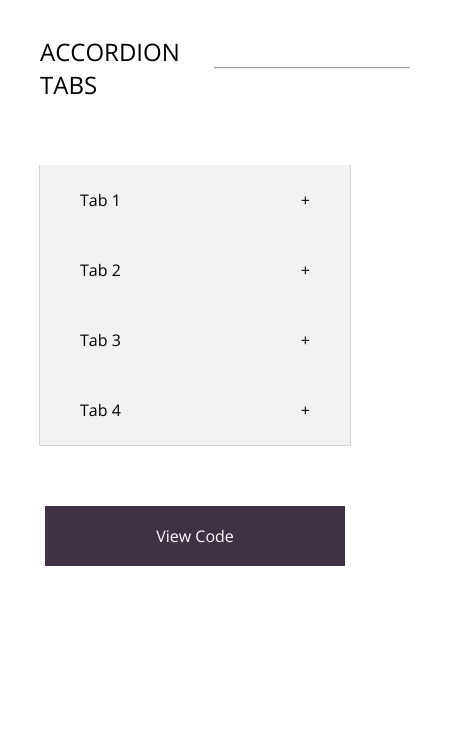
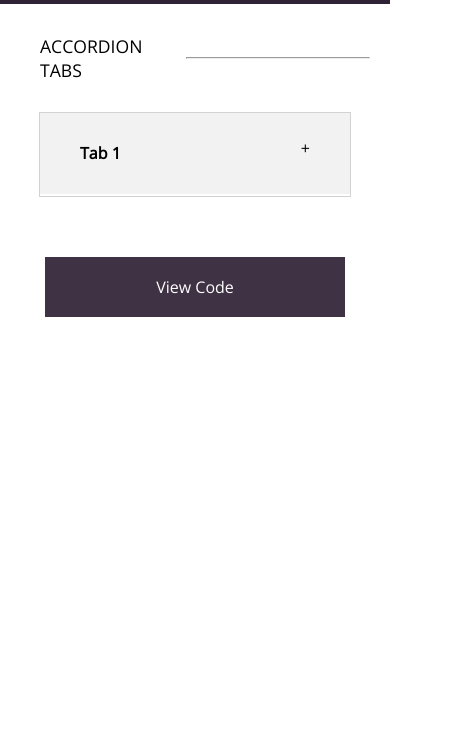
Before and after one commit to ana-jauregui/Pattrn-Party, a plain HTML site: page index.html in a window 390 px wide. Shown: the part 102-844 px from the top of the page, 470 px wide, since content can reach past the window. Drawn offline with nearby package versions, Linux system fonts and the light colour scheme.

Commit message:
Add functionality

```diff
--- a/index.css
+++ b/index.css
@@ -3,7 +3,11 @@ body {
   font-family: 'Open Sans', sans-serif;
   padding: 0;
 
-  margin: auto;
+  margin: 0;
+}
+
+body a {
+  text-decoration: none;
 }
 
 header {
@@ -11,7 +15,11 @@ header {
   color: #FFFFFF;
   display: flex;
   justify-content: space-between;
-  padding: 0 40px 0 40px;
+  /*padding: 0 40px 0 40px;*/
+}
+
+header h2, h3 {
+  margin: 20px 40px;
 }
 
 header span {
@@ -20,15 +28,18 @@ header span {
 
 .project-name {
   align-items: center;
-  font-size: 1.5em;
+  font-size: 1.2em;
   display: flex;
-  padding: 40px;
   width: 100%;
+}
+
+.project-name p {
+  margin: 30px 0 30px 40px;
 }
 
 .project-name hr {
   margin: 0 20px 0 30px;
-  width: 70%;
+  width: 75%;
 }
 
 .accordion-tabs {
@@ -95,6 +106,7 @@ header span {
 }
 
 .picture {
+  background: #F2F2F2;
   border: 1px solid #D1D2D3;
   height: 300px;
   width: 40%;
@@ -122,26 +134,41 @@ header span {
   height: 60px;
   justify-content: center;
   margin: 60px auto 30px auto;
-  width: 300px;
+  min-width: 300px;
+  width: 80%;
+  max-width: 500px;
 }
 
 @media screen and (max-width: 750px) {
 
+  .project-name {
+    font-size: 1.1em;
+  }
+
+  .project-name hr {
+    width: 60%;
+  }
+
   .tab-content {
+    border: 1px solid #D1D2D3;
     display: flex;
     flex-direction: column;
     padding: 0;
   }
 
-  .hidden {
+  /*.hidden {
     display: block;
-  }
+  }*/
 
   .mobile-tab {
     background: #F2F2F2;
     display: flex;
     justify-content: space-between;
     width: 100%;
+  }
+
+  .mobile-tab h4 {
+    padding: 8px 40px;
   }
 
   .mobile-tab p {
@@ -161,11 +188,16 @@ header span {
     flex-direction: column;
   }
 
+  .tab-details:nth-child(-n+3) {
+    border-bottom: 2px solid #FFFFFF;
+  }
+
   .mobile-hide {
     display: none;
   }
 
   .picture {
+    background: #F2F2F2;
     width: 100%;
   }
 
--- a/index.html
+++ b/index.html
@@ -30,12 +30,12 @@
 
       <div class="tab-content">
 
-        <div class="tab1-details">
-          <div class="mobile-tab mt1">
-            <p>Tab 1</p>
+        <div class="tab1-details tab-details">
+          <div class="mobile-tab mob-tab1">
+            <h4>Tab 1</h4>
             <p class="open">+</p>
           </div>
-          <div class="all-tab-content mobile-hide">
+          <div class="all-tab-content mobile-hide mob-tab1-details">
             <div class="picture">
               <!-- img content will live here -->
             </div>
@@ -46,12 +46,12 @@
           </div>
         </div>
 
-        <div class="tab2-details hidden">
-          <div class="mobile-tab mt2">
-            <p>Tab 2</p>
+        <div class="tab2-details tab-details hidden">
+          <div class="mobile-tab mob-tab2">
+            <h4>Tab 2</h4>
             <p class="open">+</p>
           </div>
-          <div class="all-tab-content mobile-hide">
+          <div class="all-tab-content mobile-hide mob-tab2-details">
             <div class="picture">
               <!-- img content will live here -->
             </div>
@@ -62,12 +62,12 @@
           </div>
         </div>
 
-        <div class="tab3-details hidden">
-          <div class="mobile-tab mt3">
-            <p>Tab 3</p>
+        <div class="tab3-details tab-details hidden">
+          <div class="mobile-tab mob-tab3">
+            <h4>Tab 3</h4>
             <p class="open">+</p>
           </div>
-          <div class="all-tab-content mobile-hide">
+          <div class="all-tab-content mobile-hide mob-tab3-details">
             <div class="picture">
               <!-- img content will live here -->
             </div>
@@ -78,12 +78,12 @@
           </div>
         </div>
 
-        <div class="tab4-details hidden">
-          <div class="mobile-tab mt4">
-            <p>Tab 4</p>
+        <div class="tab4-details tab-details hidden">
+          <div class="mobile-tab mob-tab4">
+            <h4>Tab 4</h4>
             <p class="open">+</p>
           </div>
-          <div class="all-tab-content mobile-hide">
+          <div class="all-tab-content mobile-hide mob-tab4-details">
             <div class="picture">
               <!-- img content will live here -->
             </div>
@@ -96,9 +96,10 @@
 
       </div>
 
+      <a href="https://github.com/anajauregui/Pattrn-Party"  target="_blank"
       <div class="view-code-btn">
         <p>View Code</p>
-      </div>
+      </div></a>
 
     </div>
 
--- a/index.js
+++ b/index.js
@@ -1,7 +1,8 @@
 $('.tab').click((e) => {
 
   const target = $(e.target);
-  const className = ((target).text().split(' ')).join('').toLowerCase()
+
+  const className = ((target).text().split(' ')).join('').toLowerCase();
 
   if (target.is('.tab')) {
 
@@ -25,14 +26,43 @@ $('.tab').click((e) => {
       $(`.${newClass}-details`).hide()
     })
   }
-
 })
 
-const check = () => {
+$(window).resize( () => {
 
   if (window.matchMedia('(max-width: 750px)').matches) {
     console.log('it works');
+
+
+    $('.tab-content').children().each((i, el) => {
+
+      $(el).show();
+      $(el).removeClass('hidden');
+    })
   }
-}
 
-check();
+    $('.mobile-tab').click((e) => {
+
+        const target = $(e.target);
+
+        const className = ('mob-' +  $(target).find('h4').text().split(' ').join('').toLowerCase())
+
+        if (target.is('.mobile-tab')) {
+
+          $(`.${className}-details`).show()
+
+          $(`.${className}`).toggleClass('selected')
+
+          if (!(target.hasClass('selected'))) {
+            $(`.${className}-details`).hide()
+          }
+
+          target.parent().siblings().each((i, elem) => {
+            if ($(elem).children().hasClass('all-tab-content')) {
+              // console.log(elem);
+            }
+          })
+        }
+    })
+  // }
+})
```
